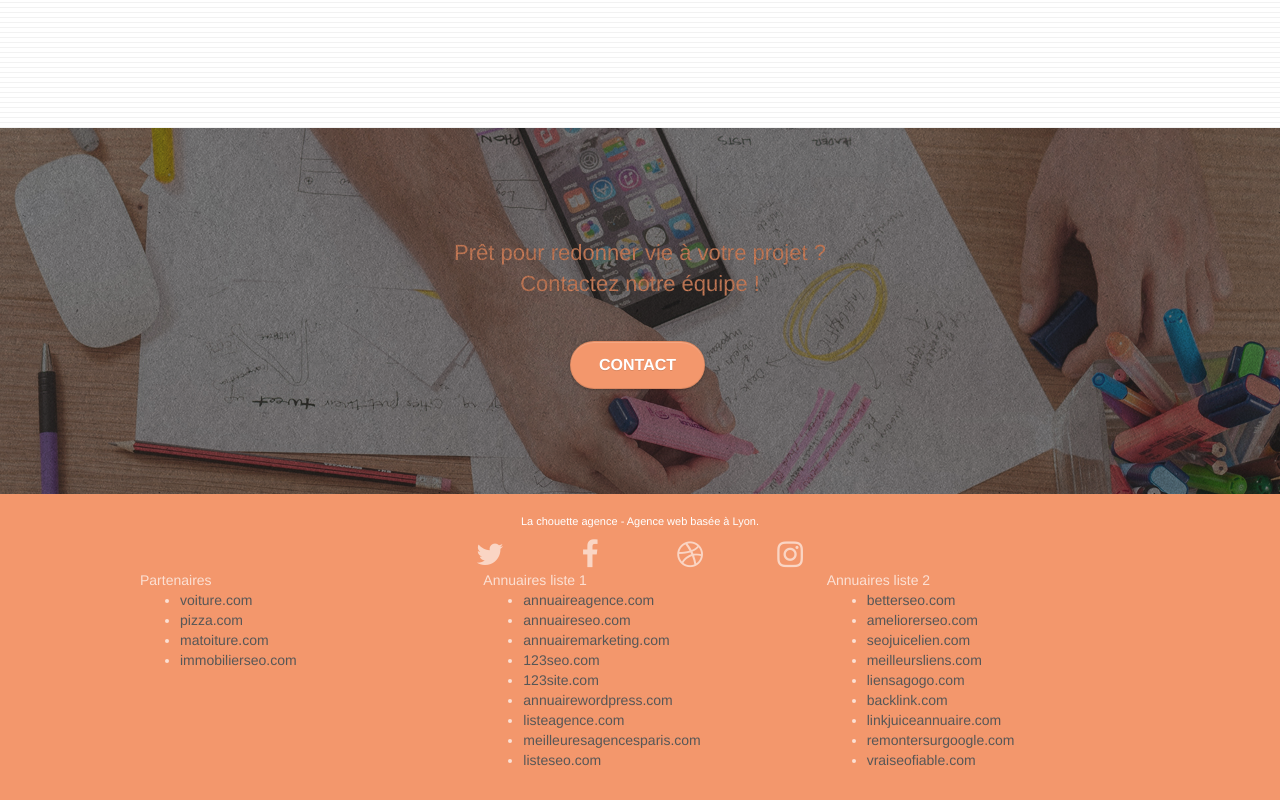
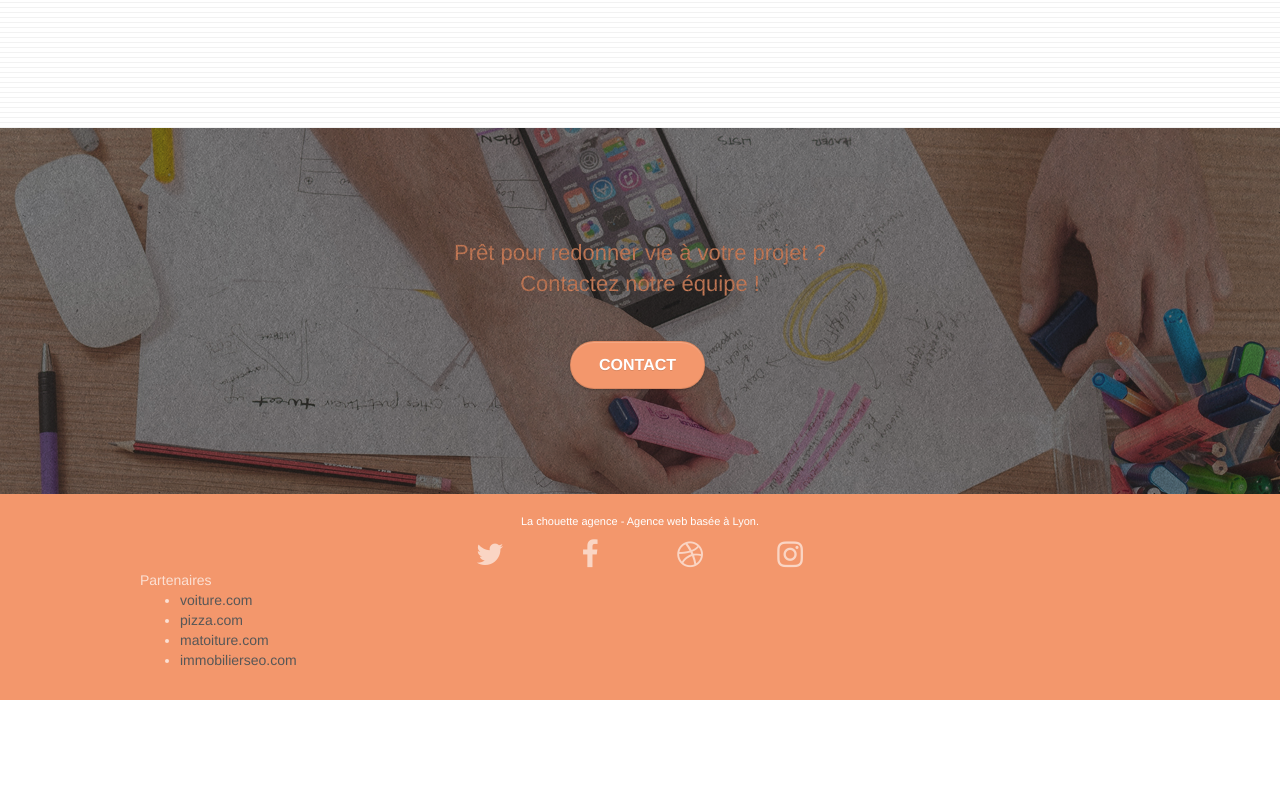
Before and after one commit to MeloFDC26/BrandonTschudi_4_13122021, a plain HTML site: page index.html in a window 1280 px wide. Shown: the part 2822-3622 px from the top of the page. After the commit the page ends 3522 px from the top, so only its background shows below. Drawn offline with Linux system fonts and the light colour scheme.

Commit message:
Suppression liens footer inutiles

```diff
--- a/index.html
+++ b/index.html
@@ -182,8 +182,7 @@
 					<div class="col-sm-6">
 						<a href="#" data-lightbox="img/1.jpg" data-gallery-id="gallery-1"
 							data-caption="Refonte d'un site web pour un journal local" data-frame="snapshot-lb"><img
-								src="img/1.jpg"
-								alt="refonte d'un site web"
+								src="img/1.jpg" alt="refonte d'un site web"
 								class="img-responsive portfolio-thumb" /></a>
 						<h3 class="mg-md text-center">
 							Refonte d'un site web pour un journal local
@@ -298,34 +297,6 @@
 										<li><a href="immobilierseo.com">immobilierseo.com</a></li>
 									</ul>
 								</div>
-								<div class="col-sm-4">
-									Annuaires liste 1
-									<ul>
-										<li><a href="annuaireagence.com">annuaireagence.com</a></li>
-										<li><a href="annuaireseo.com">annuaireseo.com</a></li>
-										<li><a href="annuairemarketing.com">annuairemarketing.com</a></li>
-										<li><a href="123seoture.com">123seo.com</a></li>
-										<li><a href="123site.com">123site.com</a></li>
-										<li><a href="annuairewordpress.com">annuairewordpress.com</a></li>
-										<li><a href="listeagence.com">listeagence.com</a></li>
-										<li><a href="meilleuresagencesparis.com">meilleuresagencesparis.com</a></li>
-										<li><a href="listeseo.com">listeseo.com</a></li>
-									</ul>
-								</div>
-								<div class="col-sm-4">
-									Annuaires liste 2
-									<ul>
-										<li><a href="betterseo.com">betterseo.com</a></li>
-										<li><a href="ameliorerseo.com">ameliorerseo.com</a></li>
-										<li><a href="seojuicelien.com">seojuicelien.com</a></li>
-										<li><a href="meilleursliens.com">meilleursliens.com</a></li>
-										<li><a href="liensagogo.com">liensagogo.com</a></li>
-										<li><a href="backlink.com">backlink.com</a></li>
-										<li><a href="linkjuiceannuaire.com">linkjuiceannuaire.com</a></li>
-										<li><a href="remontersurgoogle.com">remontersurgoogle.com</a></li>
-										<li><a href="vraiseofiable.com">vraiseofiable.com</a></li>
-									</ul>
-								</div>
 							</div>
 						</div>
 					</div>
```
